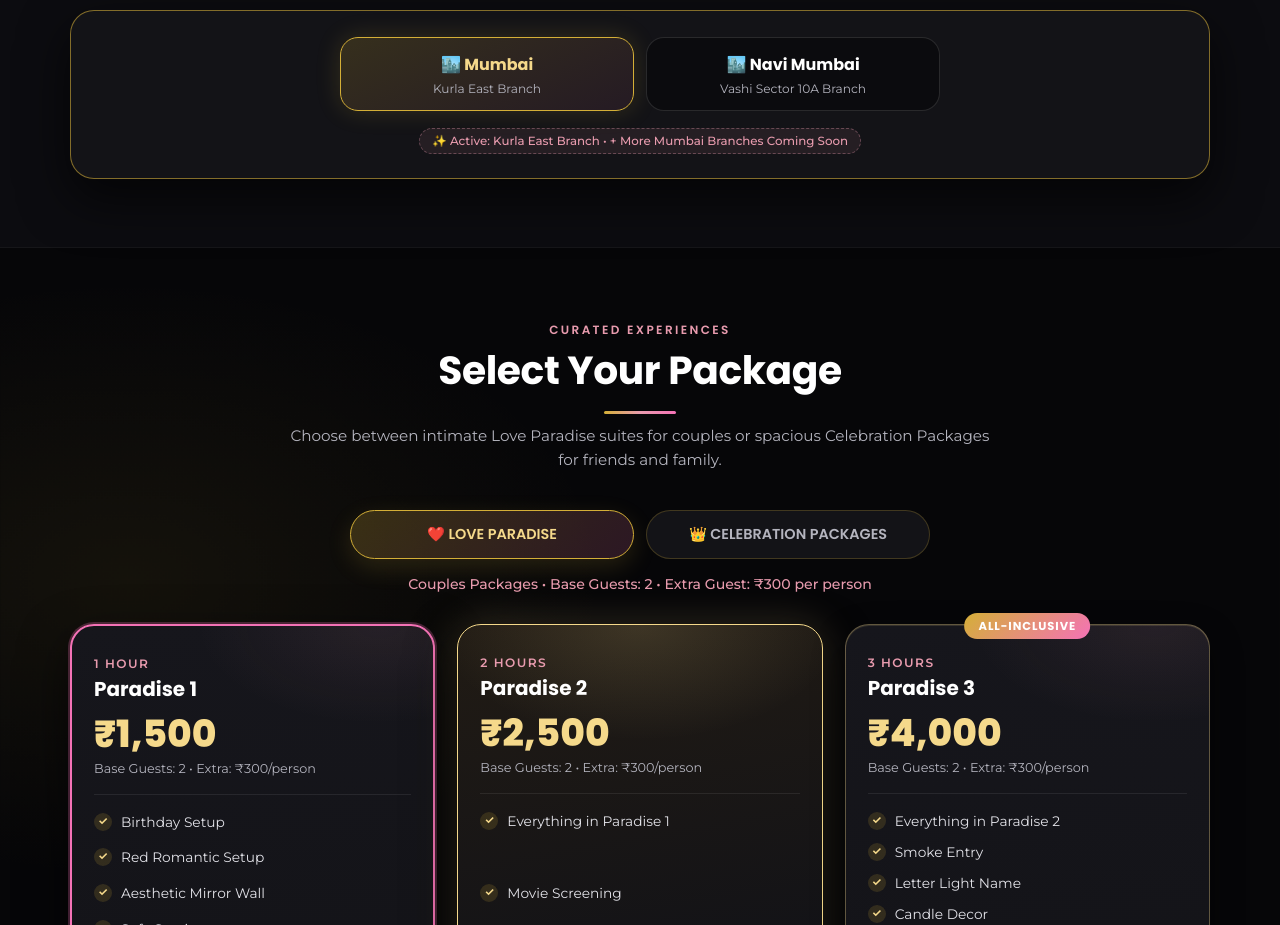
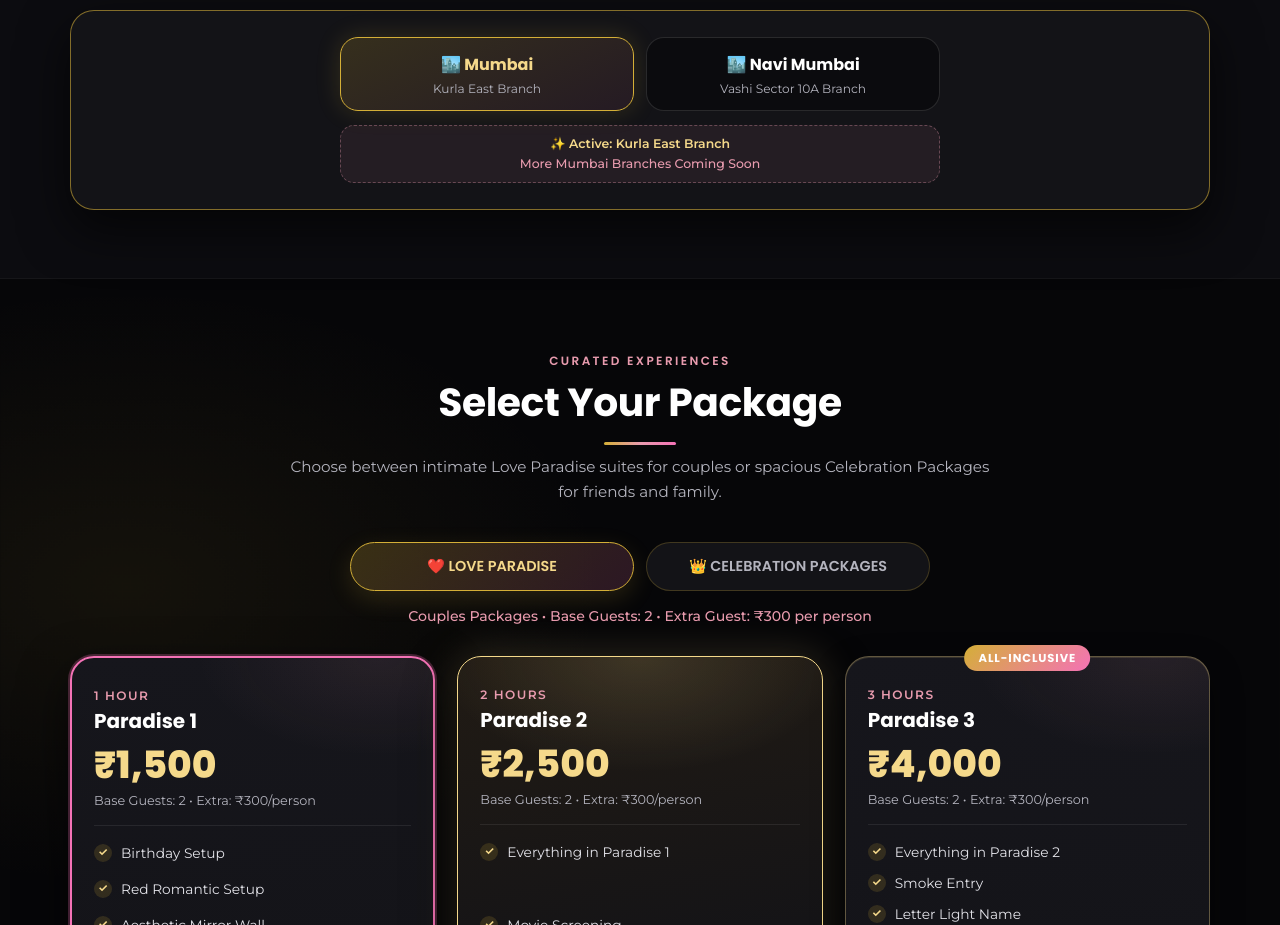
Before and after one commit to niniga7604-cmd/Blink-Events, a plain HTML site: page index.html in a window 1280 px wide. Shown: the part 880-1805 px from the top of the page. Drawn offline with nearby package versions, Linux system fonts and the light colour scheme.

Commit message:
Add files via upload

```diff
--- a/index.html
+++ b/index.html
@@ -310,9 +310,15 @@
       box-shadow: 0 0 20px rgba(245, 217, 139, 0.14);
     }
     .city-tag {
-      font-size: 0.74rem; color: var(--rose); font-weight: 500;
-      padding: 5px 12px; border-radius: 999px;
+      display: inline-flex; flex-direction: column; align-items: center; justify-content: center;
+      gap: 3px; width: 100%; max-width: 600px;
+      font-size: 0.78rem; line-height: 1.35; color: var(--rose); font-weight: 500;
+      padding: 10px 16px; border-radius: 14px;
       background: rgba(232, 155, 174, 0.08); border: 1px dashed var(--rose-line);
+      text-align: center;
+    }
+    .city-tag strong {
+      color: var(--gold-soft); font-weight: 600;
     }
     .branch-tabs {
       display: grid; grid-template-columns: repeat(auto-fit, minmax(210px, 1fr)); gap: 12px;
@@ -906,8 +912,11 @@
               <span>Vashi Sector 10A Branch</span>
             </button>
           </div>
-          <div style="text-align: center; margin-top: 16px;">
-            <span class="city-tag" id="branchExpansionNote">✨ Active: Kurla East Branch &nbsp;&bull;&nbsp; + More Mumbai Branches Coming Soon</span>
+          <div style="text-align: center; margin-top: 14px;">
+            <div class="city-tag" id="branchExpansionNote">
+              <span>✨ <strong>Active: Kurla East Branch</strong></span>
+              <span>More Mumbai Branches Coming Soon</span>
+            </div>
           </div>
         </div>
       </div>
@@ -1437,8 +1446,7 @@
             'Board Games',
             '2 Fries'
           ]
-        }
-,
+        },
         vashi_small_heart: {
           id: 'vashi_small_heart',
           category: 'love_paradise',
@@ -1729,9 +1737,12 @@
         });
         var expNote = document.getElementById('branchExpansionNote');
         if (expNote) {
-          expNote.textContent = state.branch === 'Vashi'
-            ? '✨ Active: Vashi Sector 10A Branch  •  + More Navi Mumbai Branches Coming Soon'
-            : '✨ Active: Kurla East Branch  •  + More Mumbai Branches Coming Soon';
+          expNote.innerHTML = '';
+          var line1 = h('span', '', '✨ ');
+          line1.appendChild(h('strong', '', state.branch === 'Vashi' ? 'Active: Vashi Sector 10A Branch' : 'Active: Kurla East Branch'));
+          var line2 = h('span', '', state.branch === 'Vashi' ? 'More Navi Mumbai Branches Coming Soon' : 'More Mumbai Branches Coming Soon');
+          expNote.appendChild(line1);
+          expNote.appendChild(line2);
         }
         var reelLink = document.getElementById('packageReelLink');
         if (reelLink) {
@@ -2828,7 +2839,6 @@
       /* =========================================================
          14. BOOTSTRAP
          ========================================================= */
-
       // Load logo.png if hosted alongside index.html; otherwise keep inline SVG crest
       (function () {
         if (window.location.protocol === 'about:') return;
@@ -2845,21 +2855,6 @@
         probe.src = 'logo.png';
       })();
 
-      // Load logo.png if hosted alongside index.html; otherwise keep inline SVG crest
-      (function () {
-        if (window.location.protocol === 'about:') return;
-        var probe = new Image();
-        probe.onload = function () {
-          document.querySelectorAll('.js-crest-img').forEach(function (img) {
-            img.src = 'logo.png';
-            img.style.display = 'block';
-          });
-          document.querySelectorAll('.js-crest-svg').forEach(function (svg) {
-            svg.style.display = 'none';
-          });
-        };
-        probe.src = 'logo.png';
-      })();
       renderBranchUI();
       populatePackageDropdown();
       selectPackage('paradise_1');
```
